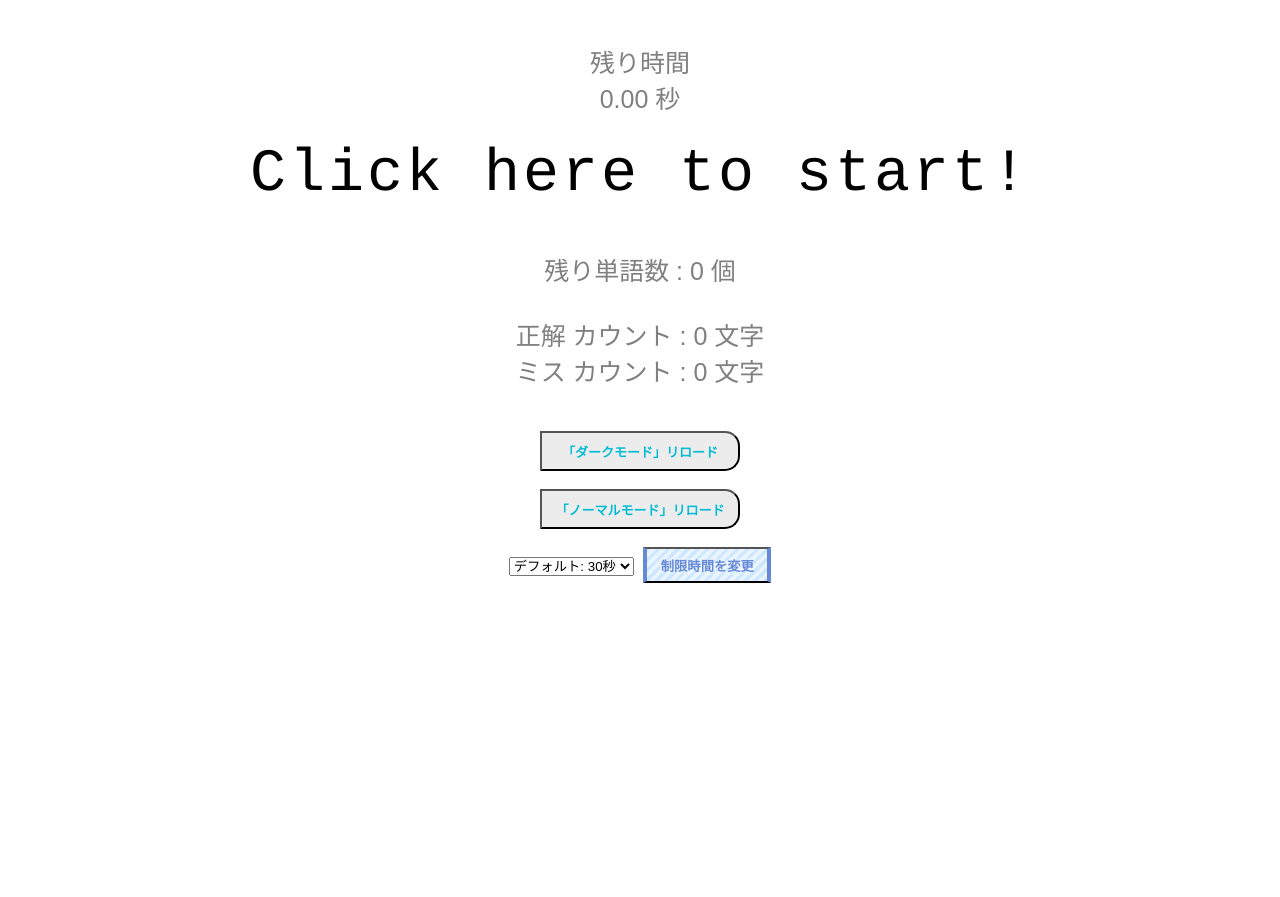
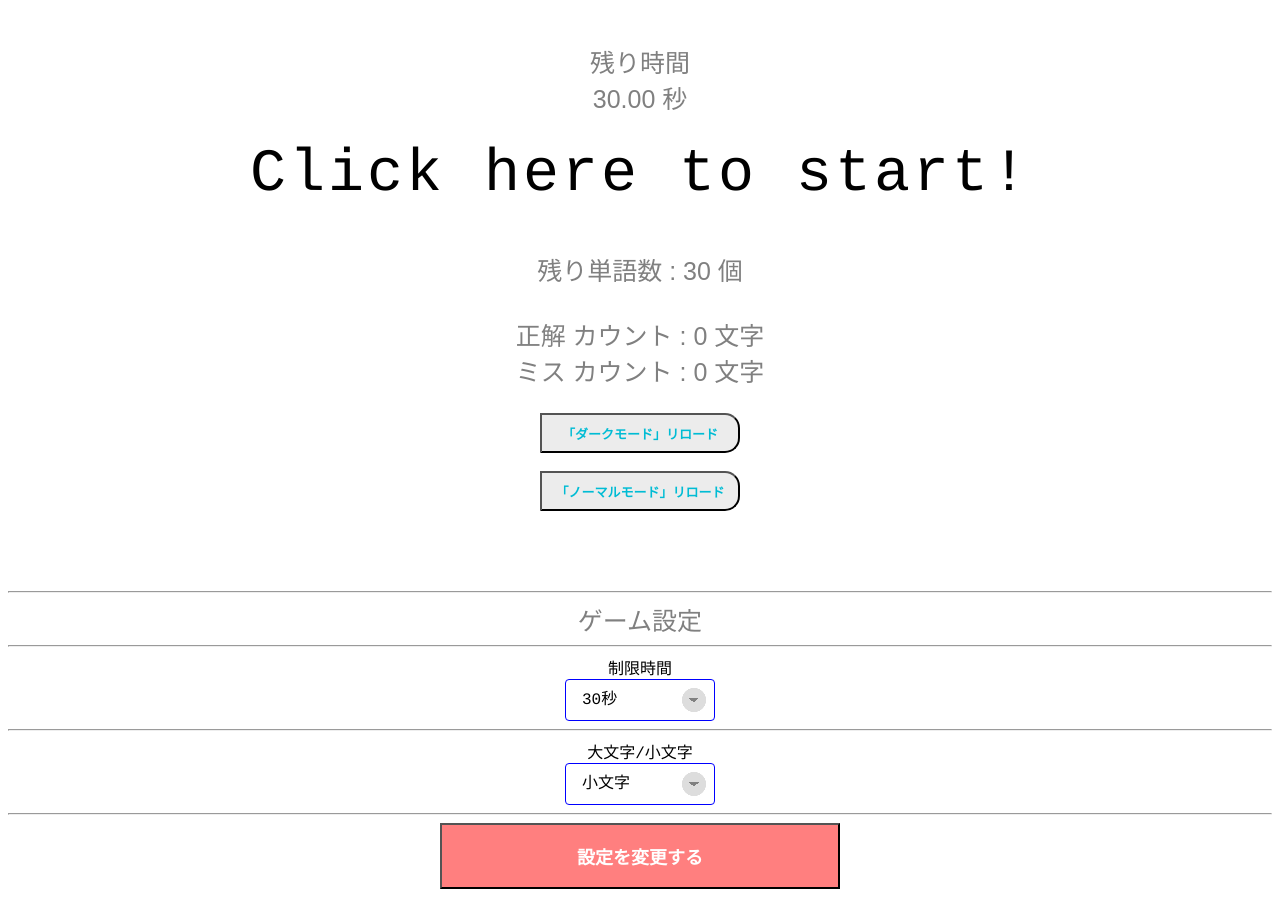
Before and after one commit to jungtaecheon/typing_game, a PHP site: page / in a window 1280 px wide. Before the commit the page ends 583 px from the top, so only its background shows below. Run offline with PHP 8.4, Linux system fonts and the light colour scheme.

Commit message:
ゲーム設定を追加

```diff
--- a/css/style.css
+++ b/css/style.css
@@ -90,3 +90,89 @@
 .btn-flat-stripe:hover {
   background: repeating-linear-gradient(-45deg, #cce7ff, #cce7ff 5px,#e9f4ff 5px, #e9f4ff 9px);
 }
+
+/* horizon border */
+.btn-flat-horizontal-border {
+  position: relative;
+  display: inline-block;
+  font-weight: bold;
+  padding: 1em 0.5em;
+  text-decoration: none;
+  color: #FFF;
+  background: #ff7f7f;
+  transition: .4s;
+
+  width: 400px;
+  font-size: 18px;
+}
+
+.btn-flat-horizontal-border > span {
+  border-bottom: solid 2px #FFF;
+  border-top: solid 2px #FFF;
+}
+
+.btn-flat-horizontal-border:hover span {
+  padding: 0.1em 0;
+}
+
+/* select */
+select {
+  /* styling */
+  background-color: white;
+  border: thin solid blue;
+  border-radius: 4px;
+  display: inline-block;
+  font: inherit;
+  line-height: 1.5em;
+  padding: 0.5em 3.5em 0.5em 1em;
+
+  /* reset */
+  margin: 0;
+  -webkit-box-sizing: border-box;
+  -moz-box-sizing: border-box;
+  box-sizing: border-box;
+  -webkit-appearance: none;
+  -moz-appearance: none;
+
+  width: 150px
+}
+
+/* arrows */
+select.round {
+  background-image:
+    linear-gradient(45deg, transparent 50%, gray 50%),
+    linear-gradient(135deg, gray 50%, transparent 50%),
+    radial-gradient(#ddd 70%, transparent 72%);
+  background-position:
+    calc(100% - 20px) calc(1em + 2px),
+    calc(100% - 15px) calc(1em + 2px),
+    calc(100% - .5em) .5em;
+  background-size:
+    5px 5px,
+    5px 5px,
+    1.5em 1.5em;
+  background-repeat: no-repeat;
+}
+
+select.round:focus {
+  background-image:
+    linear-gradient(45deg, white 50%, transparent 50%),
+    linear-gradient(135deg, transparent 50%, white 50%),
+    radial-gradient(gray 70%, transparent 72%);
+  background-position:
+    calc(100% - 15px) 1em,
+    calc(100% - 20px) 1em,
+    calc(100% - .5em) .5em;
+  background-size:
+    5px 5px,
+    5px 5px,
+    1.5em 1.5em;
+  background-repeat: no-repeat;
+  border-color: green;
+  outline: 0;
+}
+
+select:-moz-focusring {
+  color: transparent;
+  text-shadow: 0 0 0 #000;
+}
--- a/index.html
+++ b/index.html
@@ -21,7 +21,6 @@
       ミス カウント : <span id="miss">0</span> 文字
     </p>
 
-    <br>
     <!-- ダークモード -->
     <form action="./index.html" method="get">
       <div>
@@ -43,19 +42,37 @@
     </form>
 
     <br>
+    <br>
+    <br>
+    <br>
+    <hr>
+    <a class="info">ゲーム設定</a>
     <form action="./index.html" method="get">
-        <select name="play_time" id="playTimeSelect">
-          <option value=5>5 秒</option>
-          <option value=10>10 秒</option>
-          <option value=30>30 秒</option>
-          <option value=60>1 分</option>
-          <option value=90>1 分 30 秒</option>
-          <option value=120>2 分</option>
-          <option value=150>2 分 30 秒</option>
-          <option value=180>3 分</option>
-          <option value=30 selected>デフォルト: 30秒</option>
-        </select>
-        <button id="timeFormButton" class="btn-flat-stripe">制限時間を変更</button>
+      <hr>
+
+      制限時間
+      <br>
+      <select name="play_time" id="playTimeSelect" class="round">
+        <option value=5>5秒</option>
+        <option value=10>10秒</option>
+        <option value=30 selected>30秒</option>
+        <option value=60>1分</option>
+        <option value=90>1分 30秒</option>
+        <option value=120>2分</option>
+        <option value=150>2分 30秒</option>
+        <option value=180>3分</option>
+      </select>
+
+      <hr>
+      大文字/小文字
+      <br>
+      <select name="case_mode" id="caseModeSelect" class="round">
+        <option value="lowerCase" selected>小文字</option>
+        <option value="upperCase">大文字</option>
+      </select>
+      <hr>
+
+      <button id="timeFormButton" class="btn-flat-horizontal-border">設定を変更する</button>
     </form>
 
     <script src="js/main.js"></script>
```
Also changed, not shown: js/main.js (+29 -4 lines).
